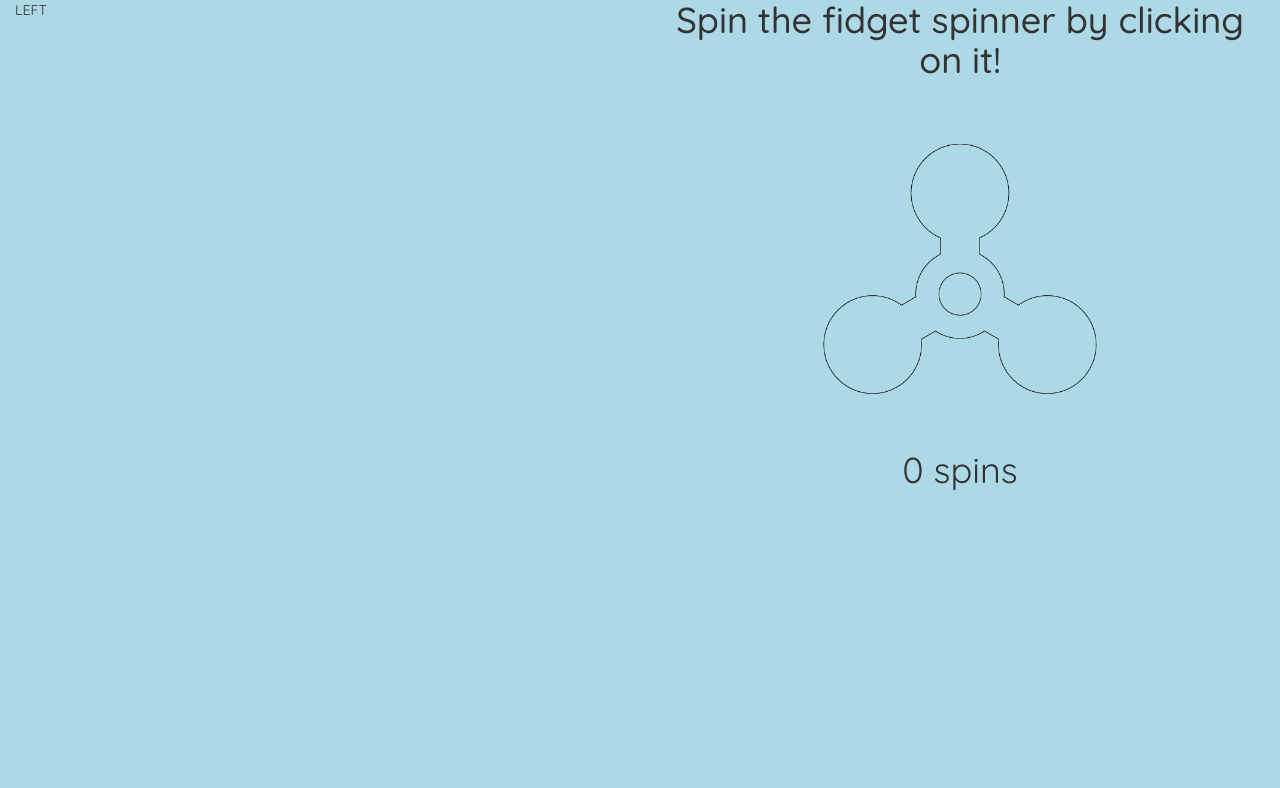
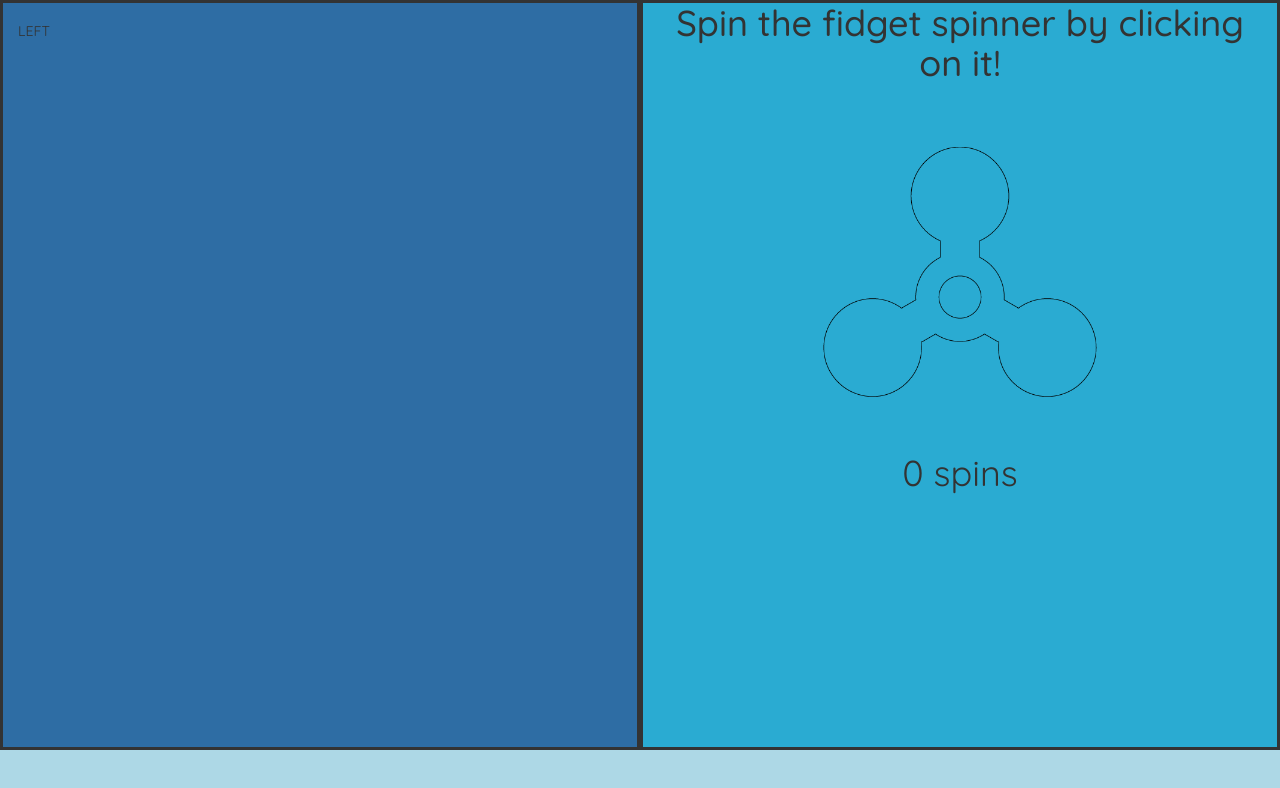
Before and after one commit to mingyugao/FidgetClicker, a plain HTML site: page index.html in a window 1280 px wide. Drawn offline with Linux system fonts and the light colour scheme.

Commit message:
removes apm feature

```diff
--- a/css/style.css
+++ b/css/style.css
@@ -3,8 +3,29 @@ body {
     font-family: 'Quicksand', sans-serif;
 }
 
+html,body,.container {
+    height:100%;
+}
+.container {
+    display:table;
+    width: 100%;
+    margin-top: -50px;
+    padding: 50px 0 0 0; /*set left/right padding according to needs*/
+    box-sizing: border-box;
+}
+
+.row {
+    height: 100%;
+    display: table-row;
+}
+
+.row .no-float {
+    display: table-cell;
+    float: none;
+}
+
 h1 {
-    /*border: 5px dotted blue;*/
+    /* border: 5px dotted blue; */
     text-align: center;
     margin-top: 0px;
     margin-bottom: 60px;
@@ -16,12 +37,15 @@ h1 {
 }
 
 #left {
-    /*border: 3px solid white;*/
+    background-color: #2e6da4;
+    border: 3px solid #333;
+    height: 100%;
 }
 
 #right {
-    /*border: 3px solid grey;*/
-
+    background-color: #2aabd2;
+    border: 3px solid #333;
+    height: 100%;
 }
 
 #spins {
@@ -39,16 +63,26 @@ h1 {
 }
 
 #spinnerbutton:hover {
-    -moz-animation:1s rotateRight infinite linear;
-    -webkit-animation:1s rotateRight infinite linear;
+    -moz-animation: 1s rotateRight infinite linear;
+    -webkit-animation: 1s rotateRight infinite linear;
 }
 
 @-moz-keyframes rotateRight {
-    0%{ -moz-transform:rotate(0deg); -moz-transform-origin:50% 50%; }
-    100%{ -moz-transform:rotate(360deg); }
+    0% {
+        -moz-transform: rotate(0deg);
+        -moz-transform-origin: 50% 50%;
+    }
+    100% {
+        -moz-transform: rotate(360deg);
+    }
 }
 
 @-webkit-keyframes rotateRight {
-    0%{ -webkit-transform:rotate(0deg); -webkit-transform-origin:50% 50%; }
-    100%{ -webkit-transform:rotate(360deg); }
+    0% {
+        -webkit-transform: rotate(0deg);
+        -webkit-transform-origin: 50% 50%;
+    }
+    100% {
+        -webkit-transform: rotate(360deg);
+    }
 }
--- a/index.html
+++ b/index.html
@@ -10,16 +10,15 @@
     <link rel="stylesheet" href="css/style.css">
 </head>
 <body>
-<div class="container-fluid">
+<div class="container">
     <div class="row">
-        <div class="col-md-6" id="left">LEFT</div>
-        <div class="col-md-6" id="right">
+        <div class="col-md-6 no-float" id="left">LEFT</div>
+        <div class="col-md-6 no-float" id="right">
           <h1>Spin the fidget spinner by clicking on it!</h1>
           <div class="center" id="spinnerbutton" onclick="spin()">
               <img height="300" width="300" src="res/spinner_proto.png"/>
           </div>
           <p id="spins"></p>
-          <p id="apm"></p>
         </div>
     </div>
 </div>
--- a/js/script.js
+++ b/js/script.js
@@ -1,20 +1,9 @@
 var spins = 0;
-var first_click;
 function spin() {
   if (spins == 0) {
     first_click = Date();
   }
   spins += 1;
   document.getElementById("spins").innerText = spins + " spins";
-  setInterval(updateAPM, 1000);
-//  updateAPM();
 }
 document.getElementById("spins").innerText = spins + " spins";
-
-function updateAPM(){
-  var now = Date();
-  var time_since = now - first_click;
-  var time_since_mins = (time_since / 1000) / 60;
-  var apm = Math.round(spins/time_since_mins);
-  document.getElementByID("apm").innerText = apm;
-}
```
